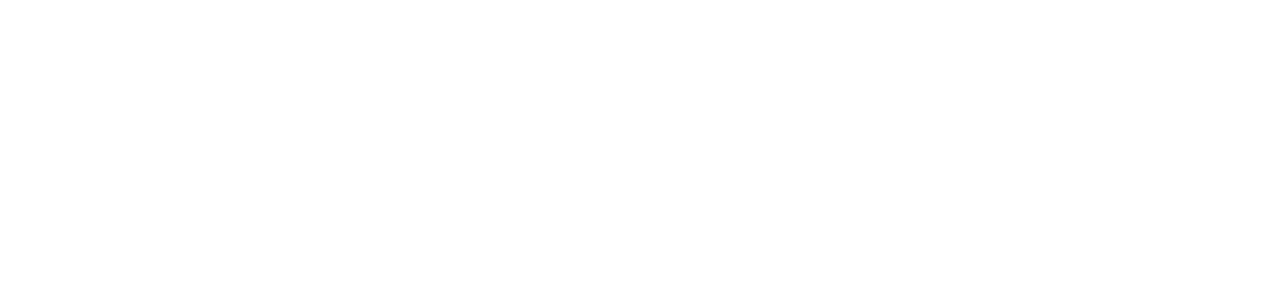
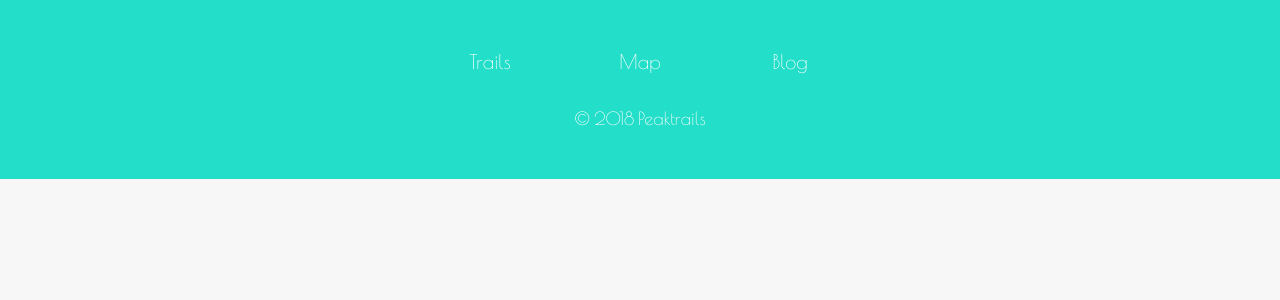
Before and after one commit to melaniebmn/peaktrails, a React (Create React App) app: page / in a window 1280 px wide. Shown: the top 300 px of the page. Built offline with nearby package versions, Linux system fonts and the light colour scheme; a web font is replaced by a local one.

Commit message:
feat(*): add footer

```diff
--- a/src/App.css
+++ b/src/App.css
@@ -23,6 +23,8 @@
 body {
   font-family: 'Poiret One', cursive;
   -webkit-appearance: none;
+  background: #f7f7f7;
+  color: var(--text-color);
 }
 
 /* Removes extra button padding in Firefox */
@@ -56,3 +58,257 @@
   border-collapse: collapse;
   border-spacing: 0;
 }
+
+
+/*   VARIABLES
+______________________ */
+
+
+/* --- Colors --- */
+:root {
+  --accent-color: #23DEC8;
+  --text-color: #404041;
+  --text-color--light: #fff;
+}
+
+
+/*   GRID
+______________________ */
+
+
+.grid,
+[class*="grid__col-"] {
+  position: relative;
+  display: flex;
+  width: 100%;
+  zoom: 1;
+}
+
+.grid {
+  flex-wrap: wrap;
+  max-width: 100%;
+}
+
+[class*="grid__col-"] {
+  flex-direction: column;
+  vertical-align: top;
+}
+
+.grid__col-auto {
+  flex: 1 0 0px;
+  width: auto;
+  max-width: 100%;
+}
+.grid__col-1 {
+  width: 8.33333333%;
+}
+.grid__col-2 {
+  width: 16.66666667%;
+}
+.grid__col-3 {
+  width: 25%;
+}
+.grid__col-4 {
+  width: 33.33333333%;
+}
+.grid__col-5 {
+  width: 41.66666667%;
+}
+.grid__col-6 {
+  width: 50%;
+}
+.grid__col-7 {
+  width: 58.33333333%;
+}
+.grid__col-8 {
+  width: 66.66666667%;
+}
+.grid__col-9 {
+  width: 75%;
+}
+.grid__col-10 {
+  width: 83.33333333%;
+}
+.grid__col-11 {
+  width: 91.66666667%;
+}
+.grid__col-12 {
+  width: 100%;
+}
+
+/* Viewport Declarations */
+@media only screen and (max-width: 767px) {
+  .grid__col-xs-auto {
+    flex: 1 0 0px;
+    width: auto;
+    max-width: 100%;
+  }
+  .grid__col-xs-1 {
+    width: 8.33333333%;
+  }
+  .grid__col-xs-2 {
+    width: 16.66666667%;
+  }
+  .grid__col-xs-3 {
+    width: 25%;
+  }
+  .grid__col-xs-4 {
+    width: 33.33333333%;
+  }
+  .grid__col-xs-5 {
+    width: 41.66666667%;
+  }
+  .grid__col-xs-6 {
+    width: 50%;
+  }
+  .grid__col-xs-7 {
+    width: 58.33333333%;
+  }
+  .grid__col-xs-8 {
+    width: 66.66666667%;
+  }
+  .grid__col-xs-9 {
+    width: 75%;
+  }
+  .grid__col-xs-10 {
+    width: 83.33333333%;
+  }
+  .grid__col-xs-11 {
+    width: 91.66666667%;
+  }
+  .grid__col-xs-12 {
+    width: 100%;
+  }
+}
+
+@media only screen and (min-width: 768px) {
+  .grid__col-sm-auto {
+    flex: 1 0 0px;
+    width: auto;
+    max-width: 100%;
+  }
+  .grid__col-sm-1 {
+    width: 8.33333333%;
+  }
+  .grid__col-sm-2 {
+    width: 16.66666667%;
+  }
+  .grid__col-sm-3 {
+    width: 25%;
+  }
+  .grid__col-sm-4 {
+    width: 33.33333333%;
+  }
+  .grid__col-sm-5 {
+    width: 41.66666667%;
+  }
+  .grid__col-sm-6 {
+    width: 50%;
+  }
+  .grid__col-sm-7 {
+    width: 58.33333333%;
+  }
+  .grid__col-sm-8 {
+    width: 66.66666667%;
+  }
+  .grid__col-sm-9 {
+    width: 75%;
+  }
+  .grid__col-sm-10 {
+    width: 83.33333333%;
+  }
+  .grid__col-sm-11 {
+    width: 91.66666667%;
+  }
+  .grid__col-sm-12 {
+    width: 100%;
+  }
+}
+
+@media only screen and (min-width: 992px) {
+  .grid__col-md-auto {
+    flex: 1 0 0px;
+    width: auto;
+    max-width: 100%;
+  }
+  .grid__col-md-1 {
+    width: 8.33333333%;
+  }
+  .grid__col-md-2 {
+    width: 16.66666667%;
+  }
+  .grid__col-md-3 {
+    width: 25%;
+  }
+  .grid__col-md-4 {
+    width: 33.33333333%;
+  }
+  .grid__col-md-5 {
+    width: 41.66666667%;
+  }
+  .grid__col-md-6 {
+    width: 50%;
+  }
+  .grid__col-md-7 {
+    width: 58.33333333%;
+  }
+  .grid__col-md-8 {
+    width: 66.66666667%;
+  }
+  .grid__col-md-9 {
+    width: 75%;
+  }
+  .grid__col-md-10 {
+    width: 83.33333333%;
+  }
+  .grid__col-md-11 {
+    width: 91.66666667%;
+  }
+  .grid__col-md-12 {
+    width: 100%;
+  }
+}
+
+@media only screen and (min-width: 1200px) {
+  .grid__col-lg-auto {
+    flex: 1 0 0px;
+    width: auto;
+    max-width: 100%;
+  }
+  .grid__col-lg-1 {
+    width: 8.33333333%;
+  }
+  .grid__col-lg-2 {
+    width: 16.66666667%;
+  }
+  .grid__col-lg-3 {
+    width: 25%;
+  }
+  .grid__col-lg-4 {
+    width: 33.33333333%;
+  }
+  .grid__col-lg-5 {
+    width: 41.66666667%;
+  }
+  .grid__col-lg-6 {
+    width: 50%;
+  }
+  .grid__col-lg-7 {
+    width: 58.33333333%;
+  }
+  .grid__col-lg-8 {
+    width: 66.66666667%;
+  }
+  .grid__col-lg-9 {
+    width: 75%;
+  }
+  .grid__col-lg-10 {
+    width: 83.33333333%;
+  }
+  .grid__col-lg-11 {
+    width: 91.66666667%;
+  }
+  .grid__col-lg-12 {
+    width: 100%;
+  }
+}
--- a/src/App.js
+++ b/src/App.js
@@ -1,6 +1,7 @@
 import React, { Component } from 'react';
 import { BrowserRouter as Router, Route, Link } from "react-router-dom";
 import './App.css';
+import Footer from './Footer';
 
 class App extends Component {
   render() {
@@ -9,6 +10,7 @@
         <div className="App">
           <main>
           </main>
+          <Footer />
         </div>
       </Router>
     );
--- /dev/null
+++ b/src/Footer.js
@@ -0,0 +1,29 @@
+import React, { Component } from 'react';
+import styled, { css } from 'styled-components';
+import Nav from './Nav';
+
+const Copyright = styled.p`
+  width: 85%;
+  margin: 35px auto 0;
+`;
+
+class Footer extends Component {
+  render() {
+    return (
+      <footer className={this.props.className}>
+        <Nav />
+        <Copyright>&copy; 2018 Peaktrails</Copyright>
+      </footer>
+    );
+  }
+}
+
+export default styled(Footer)`
+  text-align: center;
+  padding: 50px 0;
+  background: var(--accent-color);
+  color: var(--text-color--light);
+  Nav ul {
+    margin: 0 auto;
+  }
+`;
--- /dev/null
+++ b/src/Nav.js
@@ -0,0 +1,40 @@
+import React, { Component } from 'react';
+import styled, { css } from 'styled-components';
+
+const Menu = styled.ul`
+  max-width: 450px;
+`;
+
+const MenuItem = styled.li`
+  font-size: 20px;
+  a {
+    color: inherit;
+  }
+  @media only screen and (max-width: 767px) {
+    &:not(:last-child) {
+      margin: 0 0 20px;
+    }
+  }
+`;
+
+class Nav extends Component {
+  render() {
+    return (
+      <nav className={`${ this.props.className }`}>
+        <Menu className="grid">
+          <MenuItem className="grid__col-sm-auto grid__col-12">
+            <a href="/trails">Trails</a>
+          </MenuItem>
+          <MenuItem className="grid__col-sm-auto grid__col-12">
+            <a href="/map">Map</a>
+          </MenuItem>
+          <MenuItem className="grid__col-sm-auto grid__col-12">
+            <a href="/blog">Blog</a>
+          </MenuItem>
+        </Menu>
+      </nav>
+    );
+  }
+}
+
+export default Nav;
```
